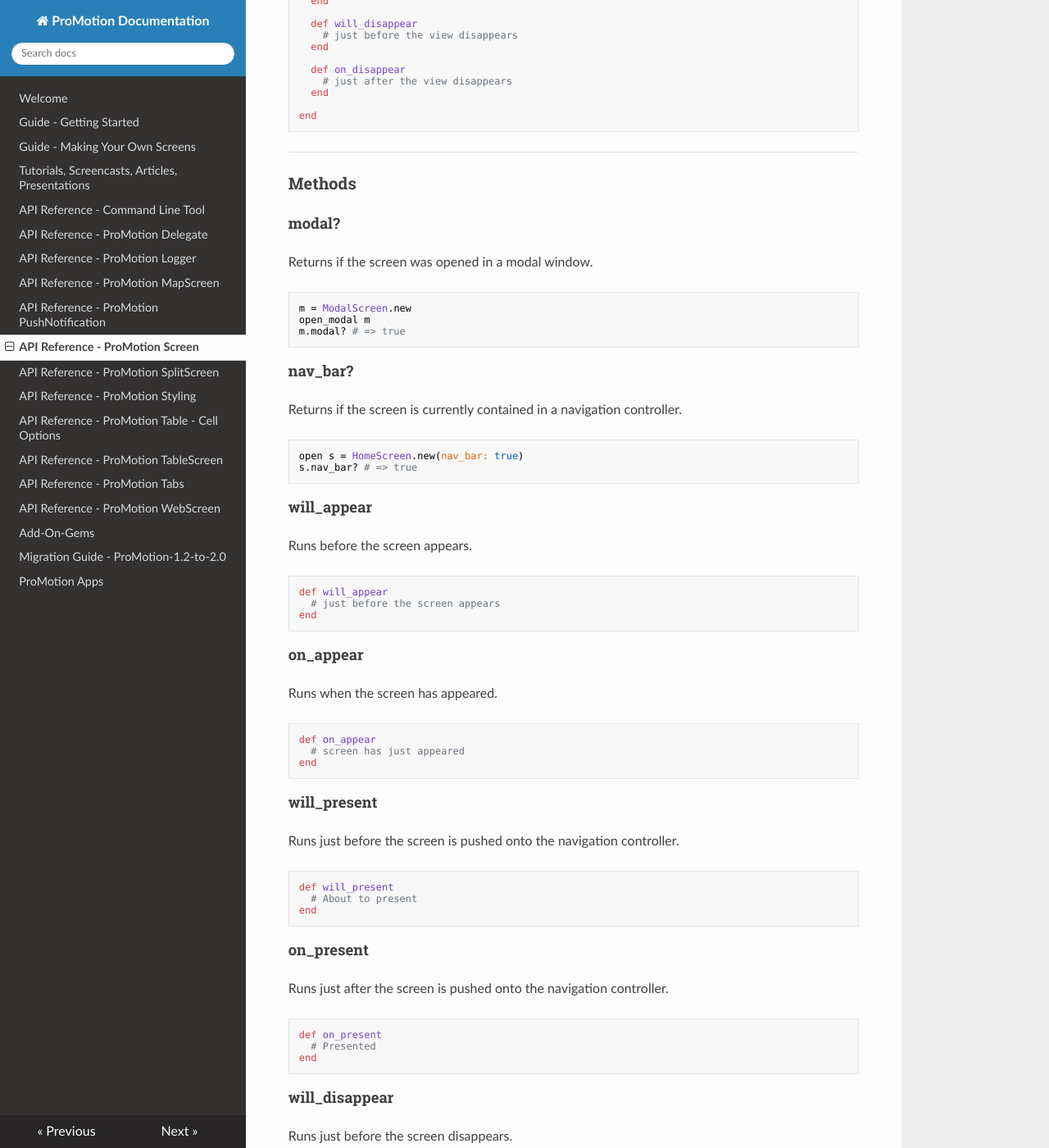
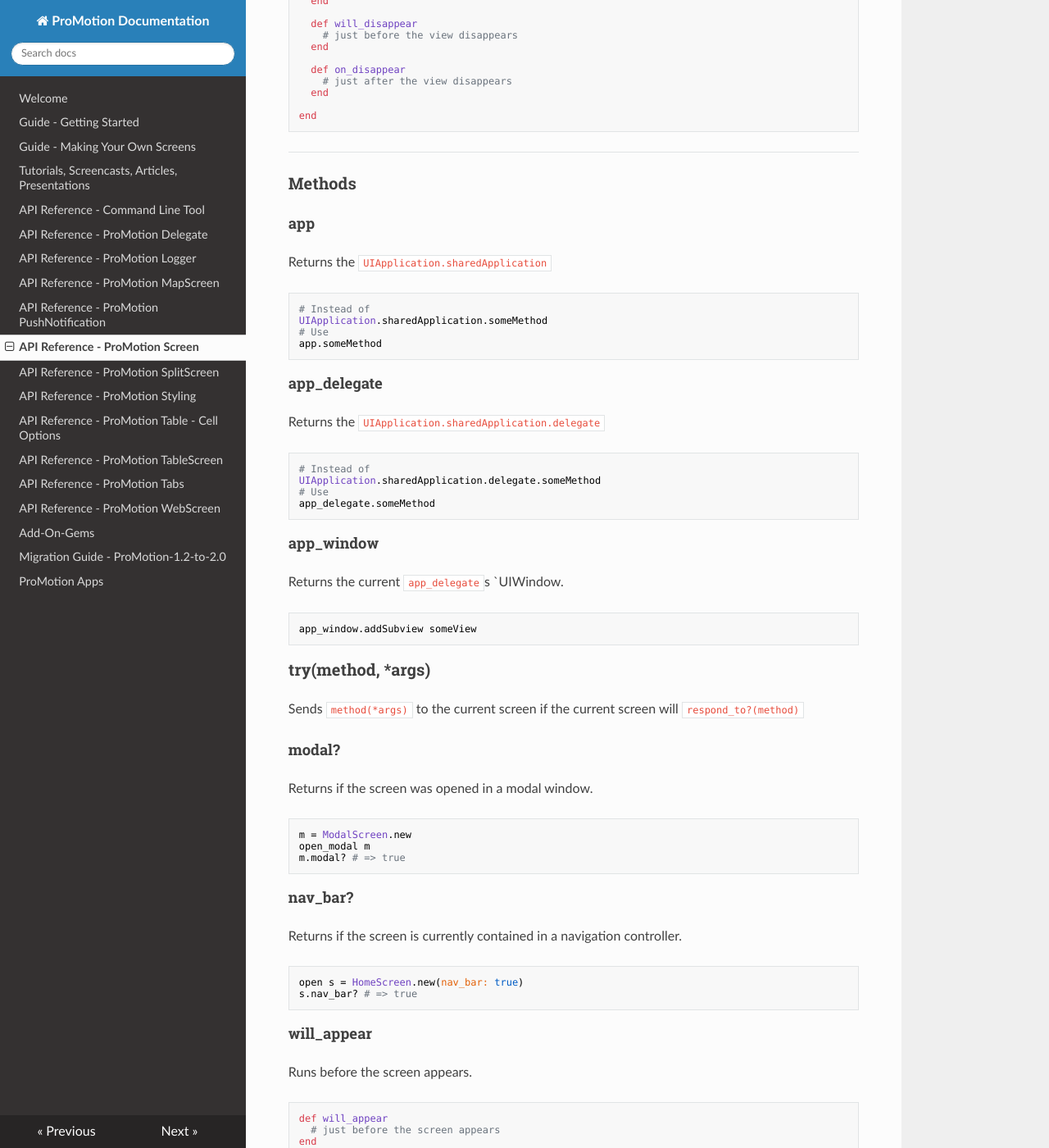
Before and after one commit to jamonholmgren/ProMotion, an MkDocs documentation site: the page built from docs/API Reference - ProMotion Screen.md, in a window 1280 px wide and 1400 px high, scrolled down 718 px. Shown: the whole window at 82% size. Built offline with MkDocs 1.6.1, drawn with Linux system fonts in a browser that asks for light colours; nearby versions of some CDN libraries; old or Windows-style settings are respelled for this version of MkDocs.

Commit message:
Add documentation for Support module.

````diff
--- a/docs/API Reference - ProMotion Screen.md
+++ b/docs/API Reference - ProMotion Screen.md
@@ -48,6 +48,41 @@
 ---
 
 ### Methods
+
+#### app
+
+Returns the `UIApplication.sharedApplication`
+
+```ruby
+# Instead of
+UIApplication.sharedApplication.someMethod
+# Use
+app.someMethod
+```
+
+#### app_delegate
+
+Returns the `UIApplication.sharedApplication.delegate`
+
+```ruby
+# Instead of
+UIApplication.sharedApplication.delegate.someMethod
+# Use
+app_delegate.someMethod
+```
+
+#### app_window
+
+Returns the current `app_delegate`s `UIWindow.
+
+```ruby
+app_window.addSubview someView
+```
+
+### try(method, *args)
+
+Sends `method(*args)` to the current screen if the current screen will `respond_to?(method)`
+
 
 #### modal?
 
````
